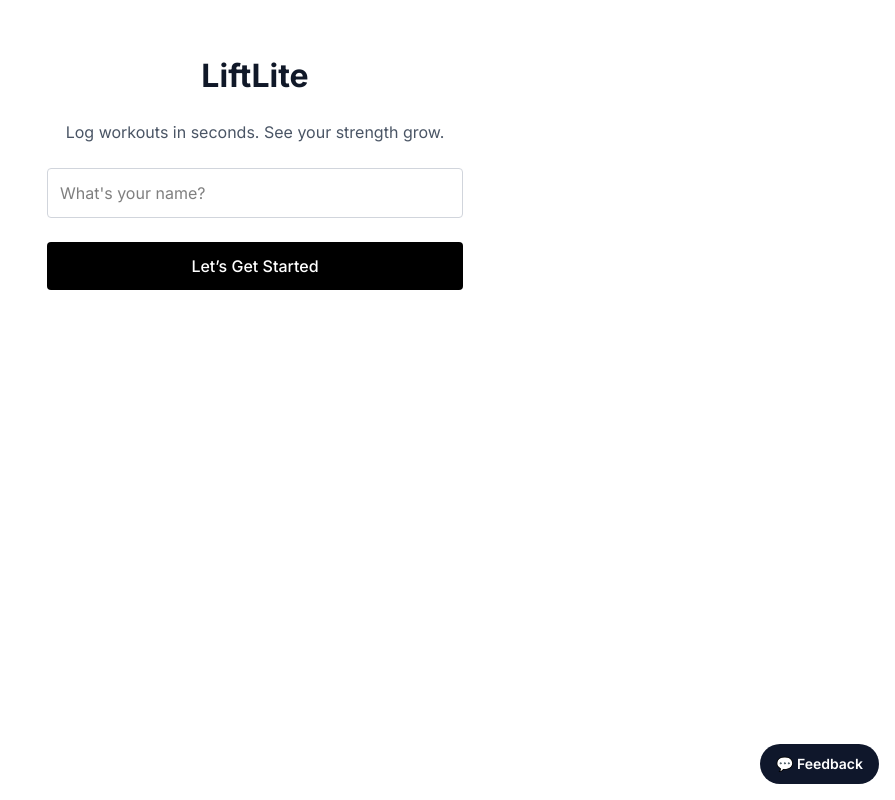
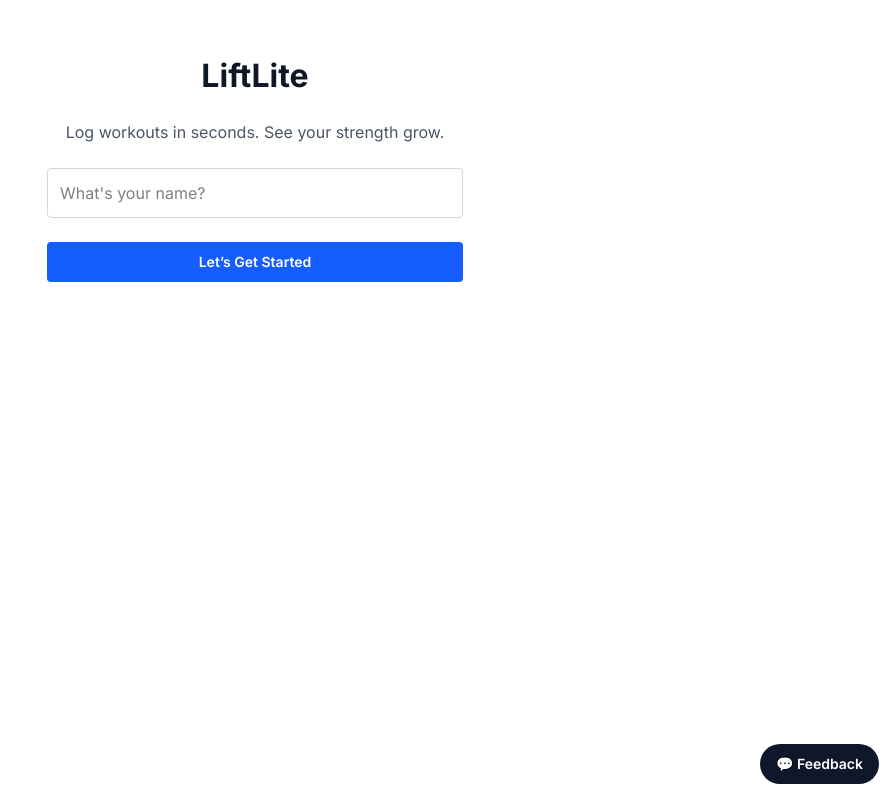
Before and after one commit to bellhwi/lift-lite, a Next.js app: page /log in a window 1280 px wide. Shown: the whole page, without its empty margins (385-1280 px from the left). Built offline with nearby package versions, Linux system fonts and the light colour scheme.

Commit message:
Update name cta color

```diff
--- a/src/components/LogForm.tsx
+++ b/src/components/LogForm.tsx
@@ -90,12 +90,9 @@ export default function LogForm() {
             className='w-full border border-gray-300 p-3 rounded focus:outline-none focus:ring-2 focus:ring-black'
             placeholder="What's your name?"
           />
-          <button
-            onClick={handleNameSubmit}
-            className='w-full bg-black text-white py-3 rounded font-medium hover:bg-gray-900'
-          >
+          <Button onClick={handleNameSubmit} className='w-full' color='blue'>
             Let’s Get Started
-          </button>
+          </Button>
         </>
       ) : (
         <>
```
